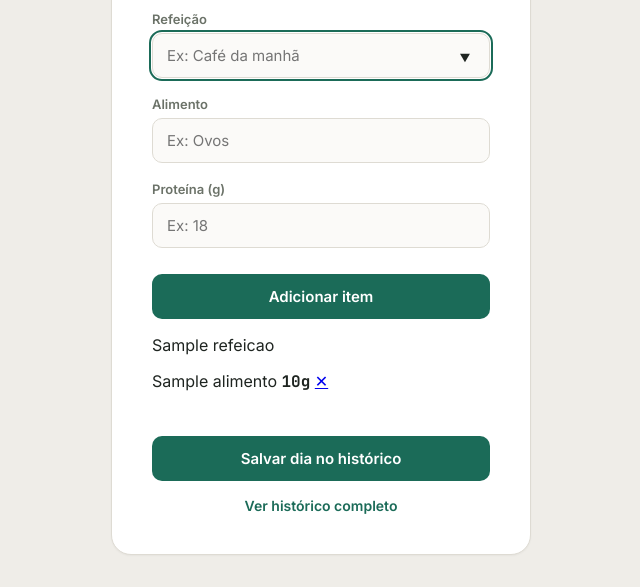
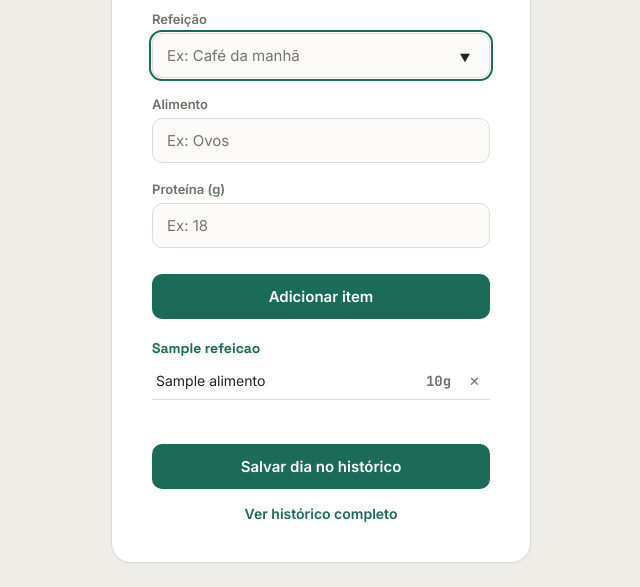
Before and after one commit to Arthur-Isidoro/Protein-Tracker, a Flask app: template templates/tracker.html in a window 1280 px wide. Shown: the part 482-1069 px from the top of the page, without its empty margins (319-959 px from the left). Before the commit the page ends 1037 px from the top, so only its background shows below. Run offline with Flask 3, Linux system fonts and the light colour scheme; the template is opened without the code that fills it: most values are stand-ins (such as "Sample title", 1, 10 or a date in 2020).

Commit message:
Update style.css
adiciona estilos para lista de itens de refeição no tracker

```diff
--- a/static/style.css
+++ b/static/style.css
@@ -339,7 +339,6 @@ button:hover { opacity: 0.92; }
     font-weight: 600;
 }
 
-/* Link de data no histórico */
 .link-data {
     color: var(--accent);
     text-decoration: none;
@@ -369,7 +368,6 @@ button:hover { opacity: 0.92; }
     margin: 24px 0;
 }
 
-/* Página de detalhe do dia */
 .dia-detalhe {
     margin-top: 24px;
     display: flex;
@@ -498,3 +496,48 @@ button:hover { opacity: 0.92; }
 .legenda-fail {
     color: var(--warn);
 }
+
+.itens-hoje {
+    margin: 20px 0;
+}
+
+.refeicao-titulo {
+    font-family: 'Space Grotesk', sans-serif;
+    font-size: 14px;
+    font-weight: 700;
+    color: var(--accent);
+    margin: 16px 0 6px;
+}
+
+.refeicao-titulo:first-child {
+    margin-top: 0;
+}
+
+.item-linha {
+    display: flex;
+    align-items: center;
+    justify-content: space-between;
+    padding: 8px 4px;
+    border-bottom: 1px solid var(--border);
+    font-size: 14px;
+}
+
+.item-nome {
+    flex: 1;
+}
+
+.item-gramas {
+    color: var(--muted);
+    margin: 0 12px;
+}
+
+.item-remover {
+    color: var(--muted);
+    text-decoration: none;
+    font-size: 13px;
+    padding: 2px 6px;
+}
+
+.item-remover:hover {
+    color: var(--warn);
+}
```
